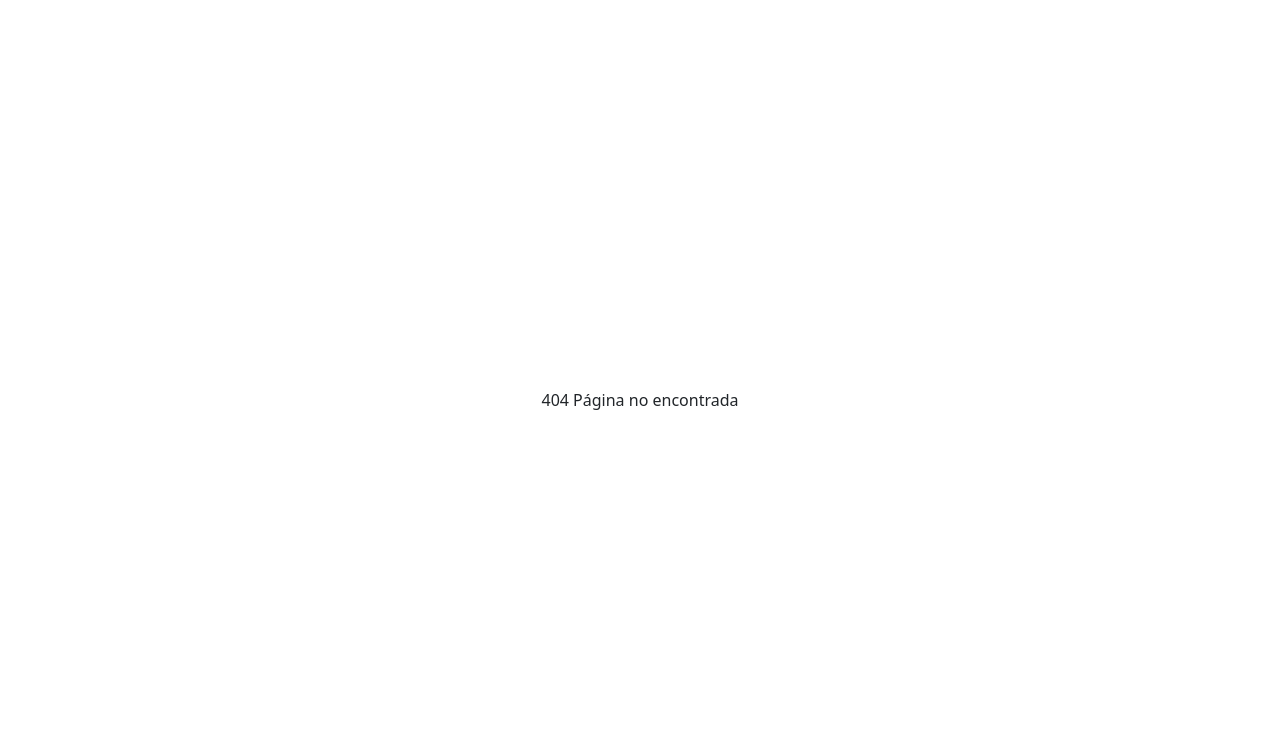
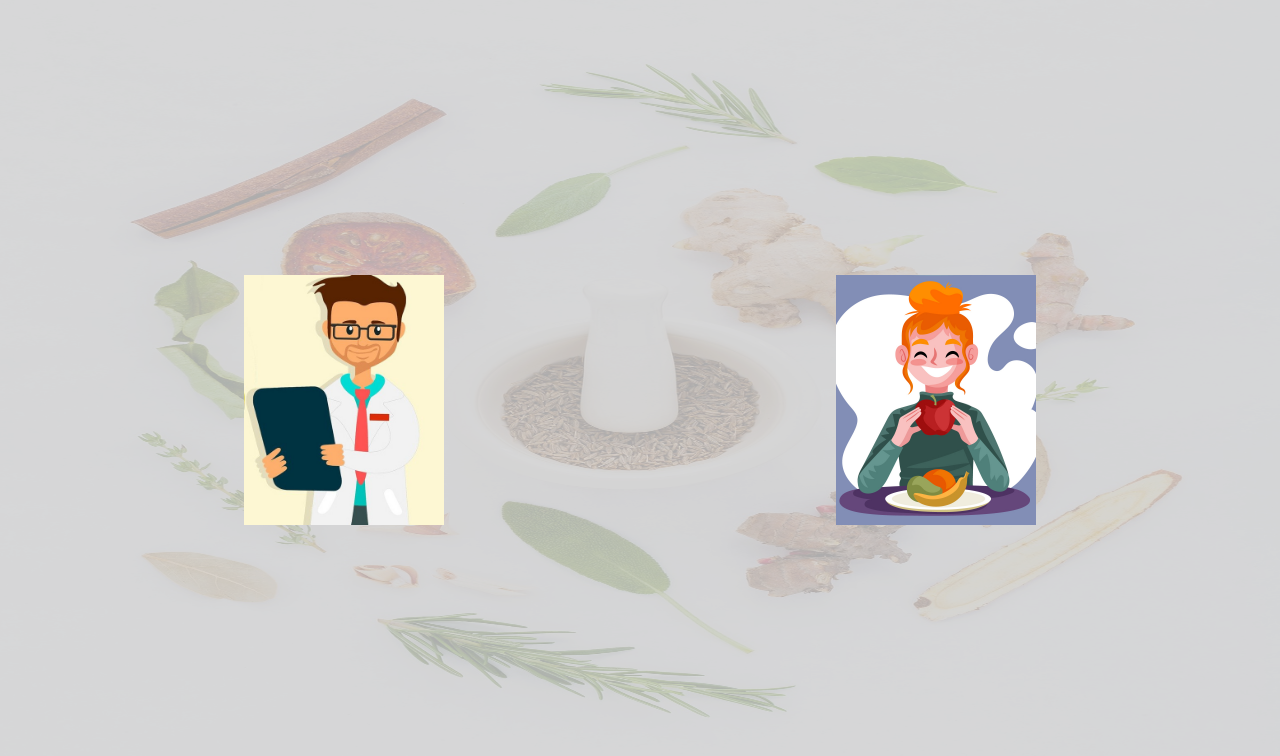
Before and after one commit to Data-Bases/NutriTEC-Frontend, a React (Vite) app in the folder frontend/: page /signup in a window 1280 px wide. Before the commit this address had no page. Shown: the top 756 px of the page. Built offline with nearby package versions, Linux system fonts and the light colour scheme.

Commit message:
SingUpChoose

```diff
--- a/frontend/src/App.jsx
+++ b/frontend/src/App.jsx
@@ -5,6 +5,7 @@ import "./styles/App.scss";
 import Login from "./components/LogIn";
 import SignUp from "./components/SingUp";
 import Welcome from "./components/welcome";
+import SignUpChoose from "./components/SingUpChoose";
 
 import { pathToRegexp } from "path-to-regexp";
 import { Router, Switch, Route, Link, useRoute } from "wouter";
@@ -38,11 +39,12 @@ function App() {
             <div>
                 <Switch>
                     <Route path="/" component={Welcome} />
-                    <Route path="/login"> <Login/></Route>
-                    <Route path="/signup/nutricionista-1"> <SignUp pantalla="N1"/> </Route>
-                    <Route path="/signup/nutricionista-2"> <SignUp pantalla="N2"/> </Route>
-                    <Route path="/signup/cliente-1"> <SignUp pantalla="C1"/> </Route>
-                    <Route path="/signup/cliente-2"> <SignUp pantalla="C2"/> </Route>
+                    <Route path="/login"><Login/></Route>
+                    <Route path="/signup"><SignUpChoose/></Route>
+                    <Route path="/signup/nutricionista-1"><SignUp pantalla="N1"/></Route>
+                    <Route path="/signup/nutricionista-2"><SignUp pantalla="N2"/></Route>
+                    <Route path="/signup/cliente-1"><SignUp pantalla="C1"/></Route>
+                    <Route path="/signup/cliente-2"><SignUp pantalla="C2"/></Route>
                     <Route path="/:anything">404 Página no encontrada</Route>
                 </Switch>
             </div>
--- a/frontend/src/components/LogIn.jsx
+++ b/frontend/src/components/LogIn.jsx
@@ -3,18 +3,21 @@ import { Button, Container } from "react-bootstrap";
 import { useState } from "react";
 import { baseURL } from "./backendConection";
 import axios from "axios";
-import { useLocation } from "wouter";
-import "../styles/Custom.scss"
-
+import { useLocation, Link } from "wouter";
+import "../styles/Custom.scss";
+import "../styles/Credentials.scss";
+import herbs from "../assets/herbs.jpg";
 
 function Login() {
     const [user, setUser] = useState("");
     const [password, setPassword] = useState("");
-  const [location, navigate] = useLocation()
+    const [location, navigate] = useLocation();
 
     const sendData = () => {
         axios
-      .get(baseURL + `Employee/EmployeeLogIn/${user}?password=${password}`)
+            .get(
+                baseURL + `Employee/EmployeeLogIn/${user}?password=${password}`
+            )
             .then(function (response) {
                 // console.log("Enviado", response)
                 if (response.data.id > 0) {
@@ -31,11 +34,14 @@ function Login() {
                     console.log("Error", error.response.data);
                     console.log(error.response.status);
                     console.log(error.response.headers);
-          alert("El servidor no respondió correctamente, codigo de error: " + error.response.status)
+                    alert(
+                        "El servidor no respondió correctamente, codigo de error: " +
+                            error.response.status
+                    );
                 } else if (error.request) {
                     // no response
                     console.log(error.request);
-          alert("Error al conectar con el Servidor")
+                    alert("Error al conectar con el Servidor");
                     // instance of XMLHttpRequest in the browser
                     // instance ofhttp.ClientRequest in node.js
                 } else {
@@ -47,22 +53,33 @@ function Login() {
     };
 
     return (
-    <div className="h-100 w-100 bg-dark d-flex login">
-      <form className="text-light d-flex login-form">
+        <div className="credentials p-5 d-flex">
+            <img src={herbs} className="credentials-bg" />
+            <form className="text-light d-flex credentials-form">
                 <input
                     type="email"
                     placeholder="Cédula"
                     onChange={(event) => setUser(event.target.value)}
+                    className="credentials-input"
                 />
                 <input
                     type="password"
                     placeholder="Contraseña"
                     onChange={(event) => setPassword(event.target.value)}
+                    className="credentials-input"
                 />
-        <Button variant="primary" onClick={() => sendData()}>
-          {" "}
-          Ingresar{" "}
+                <Button
+                    type="submit"
+                    variant="outline-secondary"
+                    className="btn-general"
+                >
+                  Ingresar
                 </Button>
+                <Link href="/">
+                    <Button variant="outline-secondary" className="btn-general">
+                        Regresar
+                    </Button>
+                </Link>
             </form>
         </div>
     );
--- a/frontend/src/components/SingUp.jsx
+++ b/frontend/src/components/SingUp.jsx
@@ -88,7 +88,7 @@ function SignUp(props) {
             <img src={herbs} className="credentials-bg" />
             <form onSubmit={createClient} className="d-flex credentials-form">
                 {screens[pantalla].map((item) => (
-                    <>
+                    <div className="credentials-input">
                         <label htmlFor={item}> {item} </label>
                         <input
                             type={
@@ -103,15 +103,46 @@ function SignUp(props) {
                             placeholder={item}
                             key={item}
                             id={item}
-                        className="credentials-input"
+                            className=""
                         />
-                    </>
+                    </div>
                 ))}
-                <Button type="submit" variant="outline-secondary" className="btn-general">{
-                    pantalla.includes("1") ? "Siguiente" : "Registrarse"
-                }</Button>
-                <Link href="/">
-                    <Button variant="outline-secondary" className="btn-general">Regresar</Button>
+                {pantalla.includes("1") ? (
+                    <Link
+                        href={
+                            pantalla == "C1"
+                                ? "/signup/cliente-2"
+                                : "/signup/nutricionista-2"
+                        }
+                    >
+                        <Button
+                            variant="outline-secondary"
+                            className="btn-general"
+                        >
+                            Siguiente
+                        </Button>
+                    </Link>
+                ) : (
+                    <Button
+                        type="submit"
+                        variant="outline-secondary"
+                        className="btn-general"
+                    >
+                        Registrarse
+                    </Button>
+                )}
+                <Link
+                    href={
+                        pantalla.includes("1")
+                            ? "/signup/"
+                            : pantalla == "C2"
+                            ? "/signup/cliente-1"
+                            : "/signup/nutricionista-1"
+                    }
+                >
+                    <Button variant="outline-secondary" className="btn-general">
+                        Regresar
+                    </Button>
                 </Link>
             </form>
         </div>
--- /dev/null
+++ b/frontend/src/components/SingUpChoose.jsx
@@ -0,0 +1,40 @@
+import React, { useState } from "react";
+import axios from "axios";
+import { baseURL } from "./backendConection";
+import { Button } from "react-bootstrap";
+import { Link, useLocation } from "wouter";
+import "../styles/Custom.scss";
+import "../styles/Credentials.scss";
+import herbs from "../assets/herbs.jpg";
+import nutri from "../assets/nutri.jpg";
+import cliente from "../assets/cliente.jpg";
+
+function SignUpChoose() {
+    return (
+        <div className="credentials p-5 d-flex">
+            <img src={herbs} className="credentials-bg" />
+            <div className="credentials-card">
+                <div className="credentials-container">
+                    <Link to="/signup/nutricionista-1">
+                        <img src={nutri} />
+                        <div class="overlay-left">
+                            <div class="overlay-text">Nutricionista</div>
+                        </div>
+                    </Link>
+                </div>
+            </div>
+            <div className="credentials-card">
+                <div className="credentials-container">
+                    <Link to="/signup/cliente-1">
+                        <img src={cliente} />
+                        <div class="overlay-rigth">
+                            <div class="overlay-text">Cliente</div>
+                        </div>
+                    </Link>
+                </div>
+            </div>
+        </div>
+    );
+}
+
+export default SignUpChoose;
--- a/frontend/src/styles/Credentials.scss
+++ b/frontend/src/styles/Credentials.scss
@@ -25,7 +25,17 @@
     flex-basis: 20%;
     margin-left: 5%;
     margin-right: 5%;
-    height: 50px;
+    width: 30%;
+}
+
+.credentials-input > label {
+    text-align: left;
+    font-family: 'Laila';
+    font-style: normal;
+    font-weight: 400;
+    font-size: 1rem;
+    line-height: 30px;
+    width: 100%;
 }
 
 .credentials-bg {
@@ -39,3 +49,73 @@
 
     mix-blend-mode: multiply;
 }
+
+.credentials-card {
+    position: relative;
+    z-index: 10;
+    width: 50%;
+    opacity: 1;
+    display: flex;
+    justify-content: center;
+    align-items: center;
+    flex-direction: column;
+}
+
+.credentials-container {
+    position: relative;
+    width: 50%;
+    width: 200px;
+    height: 250px;
+    opacity: 1;
+}
+
+.credentials-container  img {
+    object-fit: cover;
+    width: 200px;
+    height: 250px;
+}
+
+.overlay-left {
+    position: absolute;
+    bottom: 0;
+    left: 0;
+    right: 0;
+    background-color: $secondary;
+    overflow: hidden;
+    width: 0;
+    height: 100%;
+    transition: .5s ease;
+}
+
+.credentials-container:hover .overlay-left {
+    width: 100%;
+}
+
+.overlay-rigth {
+    position: absolute;
+    bottom: 0;
+    left: 100%;
+    right: 0;
+    background-color: $secondary;
+    overflow: hidden;
+    width: 0;
+    height: 100%;
+    transition: .5s ease;
+}
+
+.credentials-container:hover .overlay-rigth {
+    width: 100%;
+    left: 0;
+}
+
+.overlay-text {
+    white-space: nowrap;
+    color: white;
+    font-size: 20px;
+    position: absolute;
+    overflow: hidden;
+    top: 50%;
+    left: 50%;
+    transform: translate(-50%, -50%);
+    -ms-transform: translate(-50%, -50%);
+}
--- a/frontend/src/styles/Custom.scss
+++ b/frontend/src/styles/Custom.scss
@@ -30,6 +30,7 @@ input {
     box-shadow: 7px 7px 15px #1E1E1E;
     border-radius: 10px;
     color: $dark-text;
+    width: 100%;
     font-family: 'Laila';
     font-style: normal;
     font-weight: 400;
@@ -49,9 +50,11 @@ button, input[type="submit"], .btn-general {
     background-color: transparent;
     font-family: 'Laila';
     font-style: normal;
+    padding: 0 50px;
     font-weight: 400;
-    font-size: 2rem;
+    font-size: 1.5rem;
     line-height: 54px;
+    align-self: flex-end;
 
     color: $secondary;
 }
@@ -63,7 +66,8 @@ button, input[type="submit"], .btn-general {
     font-family: 'Laila';
     font-style: normal;
     font-weight: 400;
-    font-size: 2rem;
+    padding: 0 50px;
+    font-size: 1.5rem;
     line-height: 54px;
 
     color: white;
```
Lines whose indentation alone changed are shown as unchanged.
